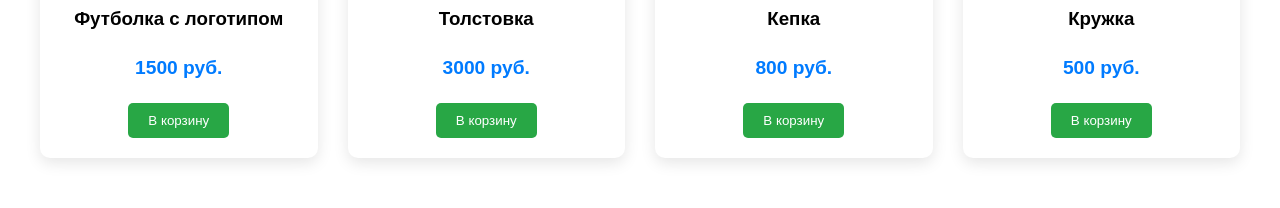
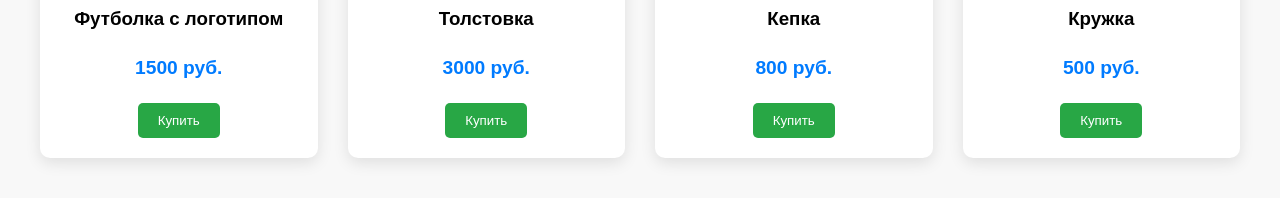
Before and after one commit to RuroXren/manchaary2029, a website: page merch.html in a window 1280 px wide. Shown: the part 540-748 px from the top of the page. Drawn offline with Linux system fonts and the light colour scheme.

Commit message:
Enchanced merch page 2

```diff
--- a/merch.html
+++ b/merch.html
@@ -26,25 +26,25 @@
                 <img src="produ3.png" alt="Футболка">
                 <h3>Футболка с логотипом</h3>
                 <p class="price">1500 руб.</p>
-                <button class="buy">В корзину</button>
+                <button class="buy" onclick="alert('К сожалению все распродано')">Купить</button>
             </div>
             <div class="product-card">
                 <img src="produ4.png" alt="Толстовка">
                 <h3>Толстовка</h3>
                 <p class="price">3000 руб.</p>
-                <button class="buy">В корзину</button>
+                <button class="buy" onclick="alert('К сожалению все распродано')">Купить</button>
             </div>
             <div class="product-card">
                 <img src="produ.png" alt="Кепка">
                 <h3>Кепка</h3>
                 <p class="price">800 руб.</p>
-                <button class="buy">В корзину</button>
+                <button class="buy" onclick="alert('К сожалению все распродано')">Купить</button>
             </div>
             <div class="product-card">
                 <img src="produ2.png" alt="Кружка">
                 <h3>Кружка</h3>
                 <p class="price">500 руб.</p>
-                <button class="buy">В корзину</button>
+                <button class="buy" onclick="alert('К сожалению все распродано')">Купить</button>
             </div>
         </div>
     </div>
--- a/style.css
+++ b/style.css
@@ -71,6 +71,7 @@ nav {
 
 .content {
     padding: 40px 0;
+    background: #f8f8f8;
 }
 .container {
     max-width: 1200px;
```
